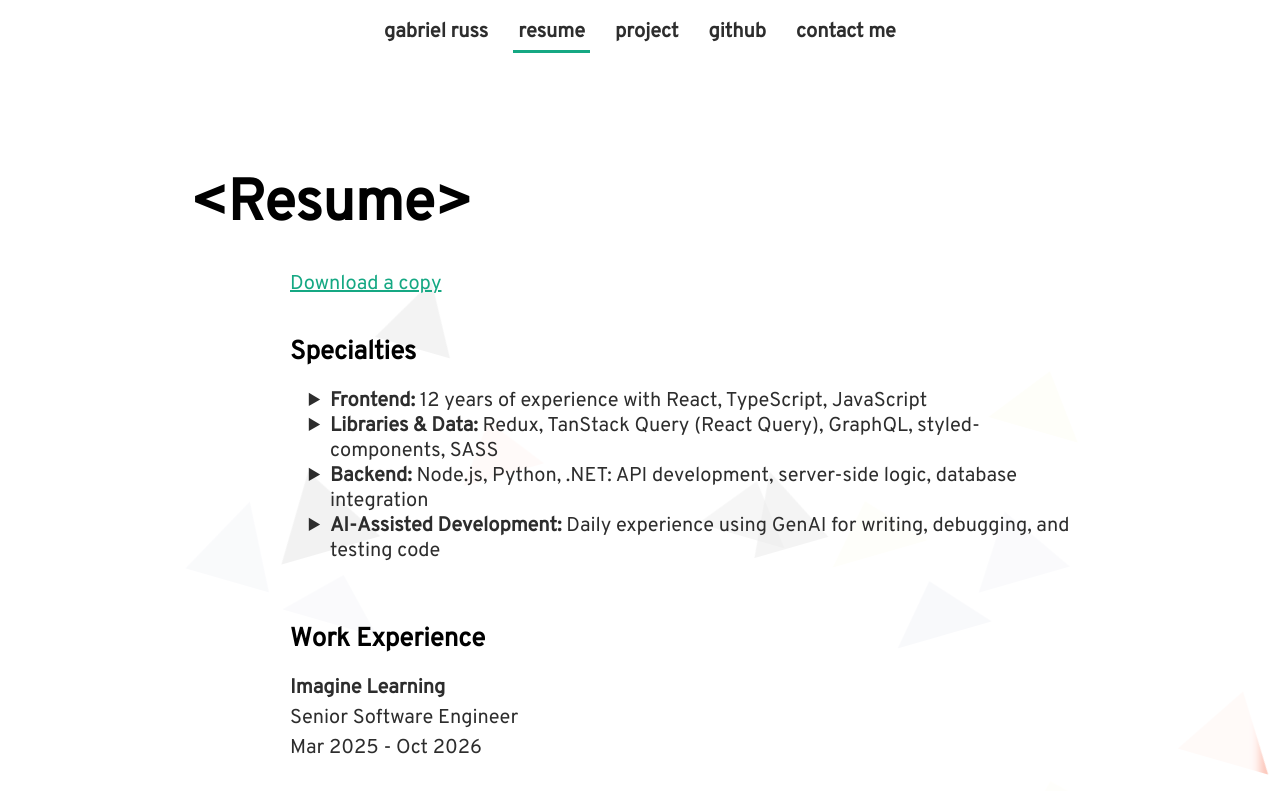
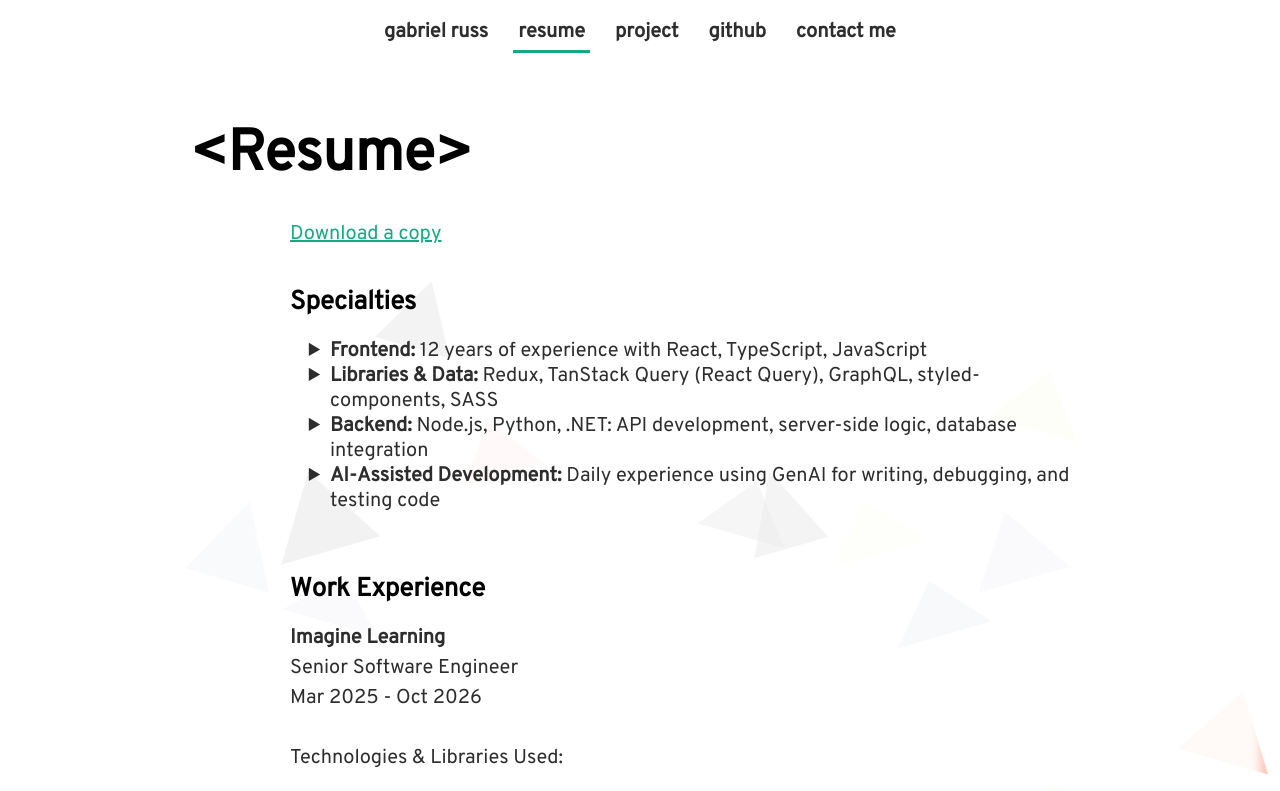
Before and after one commit to gabrielruss/gabrielruss-dev, a Next.js app: page /resume in a window 1280 px wide. Shown: the top 791 px of the page. Built offline with nearby package versions, Linux system fonts and the light colour scheme.

Commit message:
adjusting padding

```diff
--- a/components/Dlams.tsx
+++ b/components/Dlams.tsx
@@ -14,7 +14,7 @@ const DLAMS_APP_URL = 'https://dontlookatmystuff.com';
 
 const DlamsWrapper = styled.div`
   max-width: ${(props) => props.theme.break_medium};
-  margin: 10rem auto 0;
+  margin: 2rem auto 0;
   text-align: left;
 `;
 
--- a/components/Resume.tsx
+++ b/components/Resume.tsx
@@ -22,7 +22,7 @@ const ResumeContainer = styled.div`
   display: flex;
   flex-flow: column;
   text-align: left;
-  margin: 10rem auto 0;
+  margin: 5rem auto 0;
   max-width: ${(props) => props.theme.break_medium};
 
   > :first-child {
@@ -284,8 +284,8 @@ const Resume = () => (
             <p>
               Specialized in frontend development. Worked closely with clients
               to understand requirements and develop solutions that leveraged a
-              wide range of frontend development tools. Focused on writing
-              clean and reusable code to maximize efficiency and readability.
+              wide range of frontend development tools. Focused on writing clean
+              and reusable code to maximize efficiency and readability.
             </p>
             <ul>
               <li>
```
